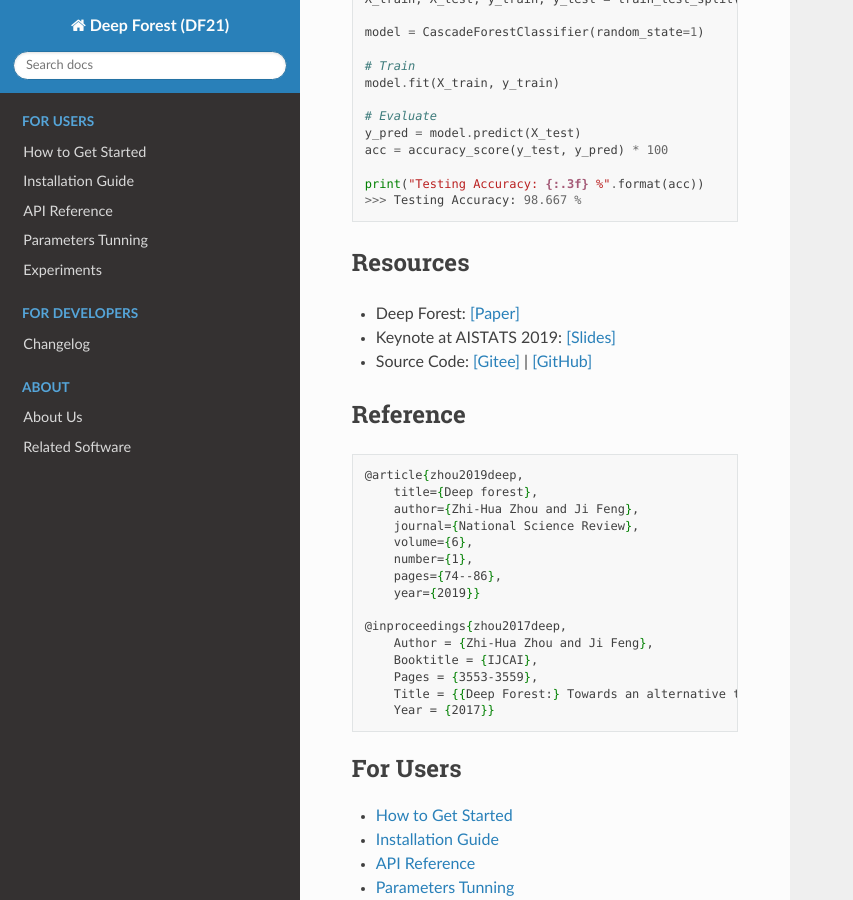
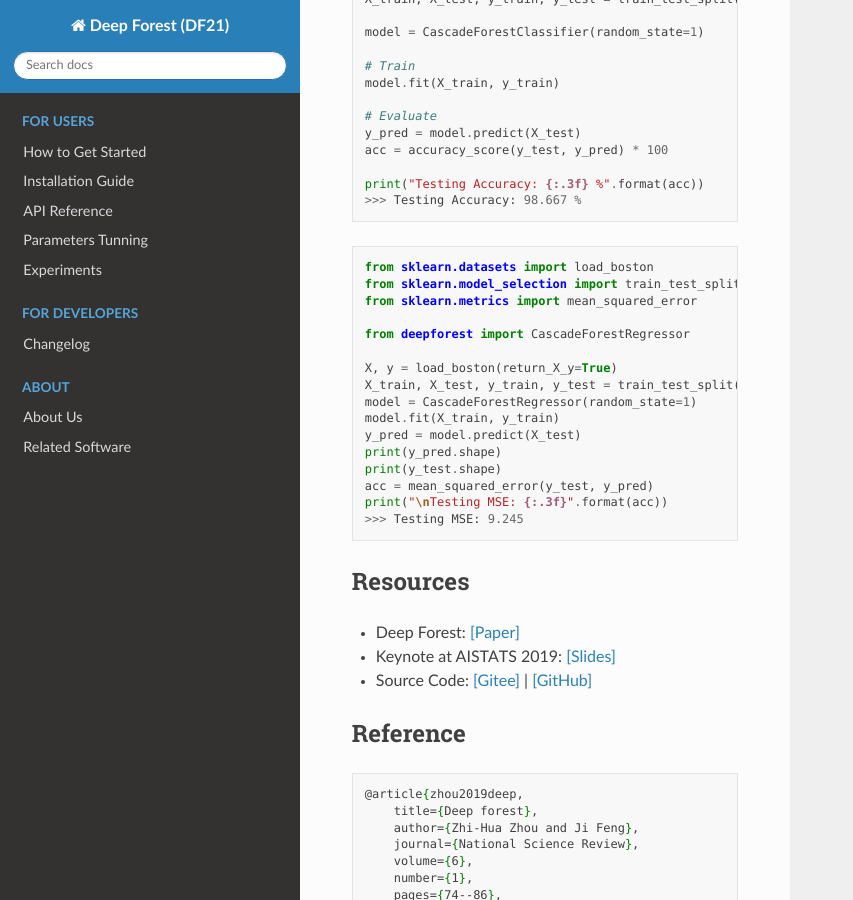
Before and after one commit to LAMDA-NJU/Deep-Forest, a Sphinx documentation site: the page built from docs/index.rst, in a window 1280 px wide and 900 px high, scrolled down 1192 px. Shown: the whole window, without its empty margins (0-853 px from the left). Built offline with Sphinx 7.4.7 and the Read the Docs theme 2.0.0, drawn with Linux system fonts in a browser that asks for light colours.

Commit message:
doc(regressor): add regressor related example,api

```diff
--- a/README.rst
+++ b/README.rst
@@ -77,7 +77,7 @@ Quickstart
     print(y_pred.shape)
     print(y_test.shape)
     acc = mean_squared_error(y_test, y_pred)
-    print("\nTesting MSE: {:.3f} %".format(acc))
+    print("\nTesting MSE: {:.3f}".format(acc))
     >>> Testing MSE: 9.245
 
 Resources
--- a/docs/index.rst
+++ b/docs/index.rst
@@ -52,6 +52,25 @@ Quickstart
 
     print("Testing Accuracy: {:.3f} %".format(acc))
     >>> Testing Accuracy: 98.667 %
+
+.. code-block:: python
+
+    from sklearn.datasets import load_boston
+    from sklearn.model_selection import train_test_split
+    from sklearn.metrics import mean_squared_error
+
+    from deepforest import CascadeForestRegressor
+
+    X, y = load_boston(return_X_y=True)
+    X_train, X_test, y_train, y_test = train_test_split(X, y, random_state=1)
+    model = CascadeForestRegressor(random_state=1)
+    model.fit(X_train, y_train)
+    y_pred = model.predict(X_test)
+    print(y_pred.shape)
+    print(y_test.shape)
+    acc = mean_squared_error(y_test, y_pred)
+    print("\nTesting MSE: {:.3f}".format(acc))
+    >>> Testing MSE: 9.245
 
 Resources
 ---------
```
Also changed, not shown: docs/api_reference.rst (+10 -0 lines).
